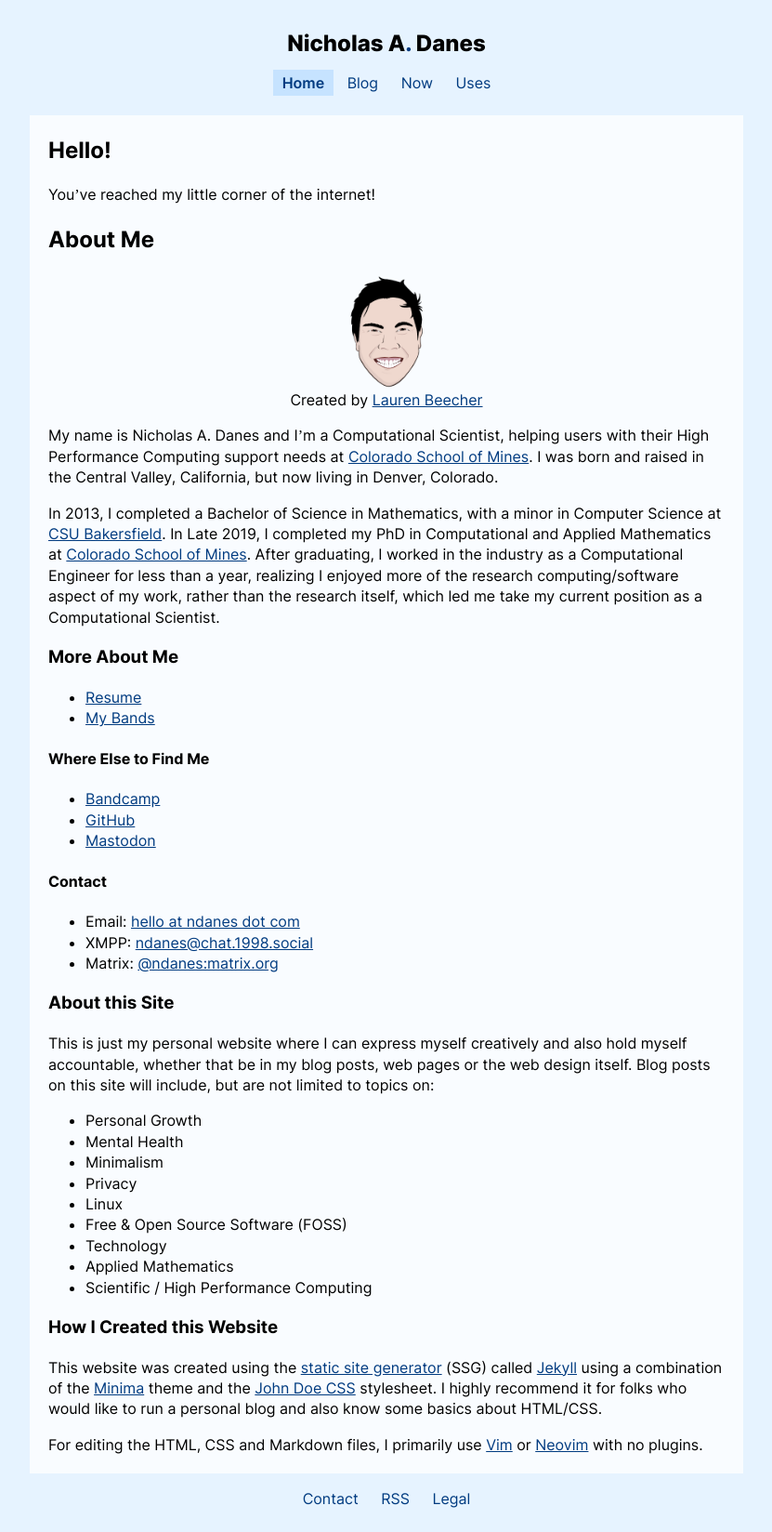
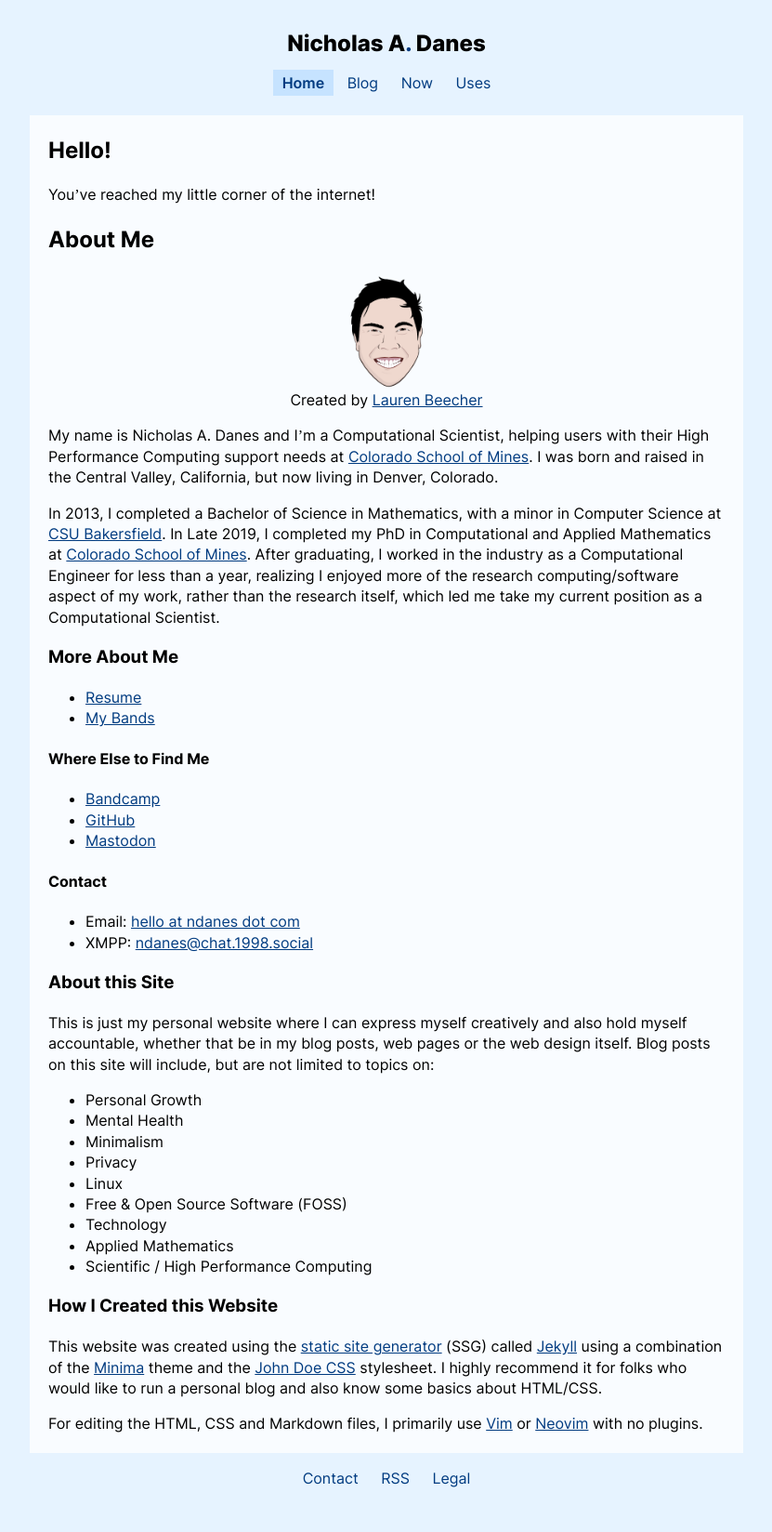
Before and after one commit to danesnick/old_website, a Jekyll site: the page built from index.markdown, in a window 1280 px wide. Shown: the whole page at 93% size, without its empty margins (224-1055 px from the left). Built offline with Jekyll 4.4.1, drawn with Linux system fonts in a browser that asks for light colours; after the commit the page ends 1625 px from its top, so only the background shows below that.

Commit message:
removed matrix as contact method (never used)

```diff
--- a/index.markdown
+++ b/index.markdown
@@ -33,7 +33,6 @@ In 2013, I completed a Bachelor of Science in Mathematics, with a minor in Compu
 #### Contact
 * Email: [hello at ndanes dot com](mailto:&#104;&#101;&#108;&#108;&#111;&#64;&#110;&#100;&#97;&#110;&#101;&#115;&#46;&#99;&#111;&#109;)
 * XMPP: [ndanes@chat.1998.social](xmpp:ndanes@chat.1998.social)
-* Matrix: [@ndanes:matrix.org](https://matrix.to/#/@ndanes:matrix.org)
 
 ### About this Site
 
```
